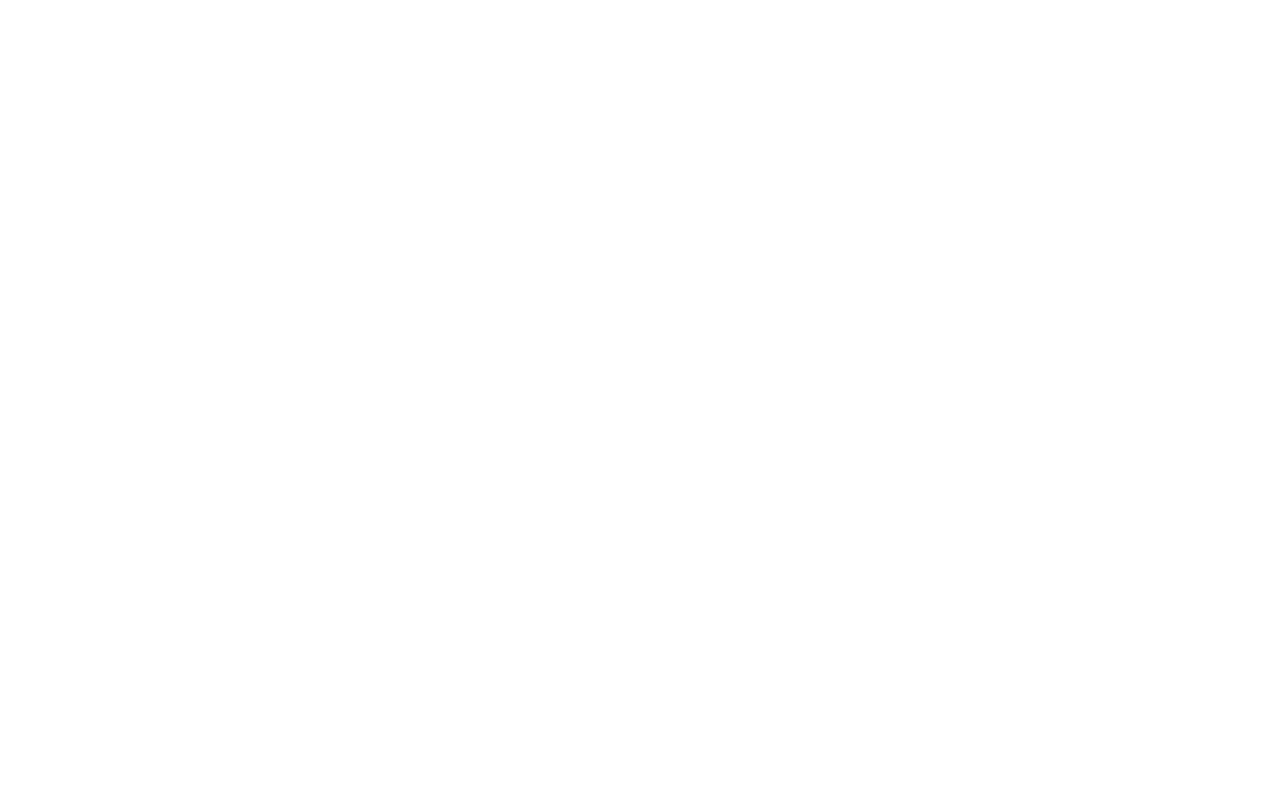
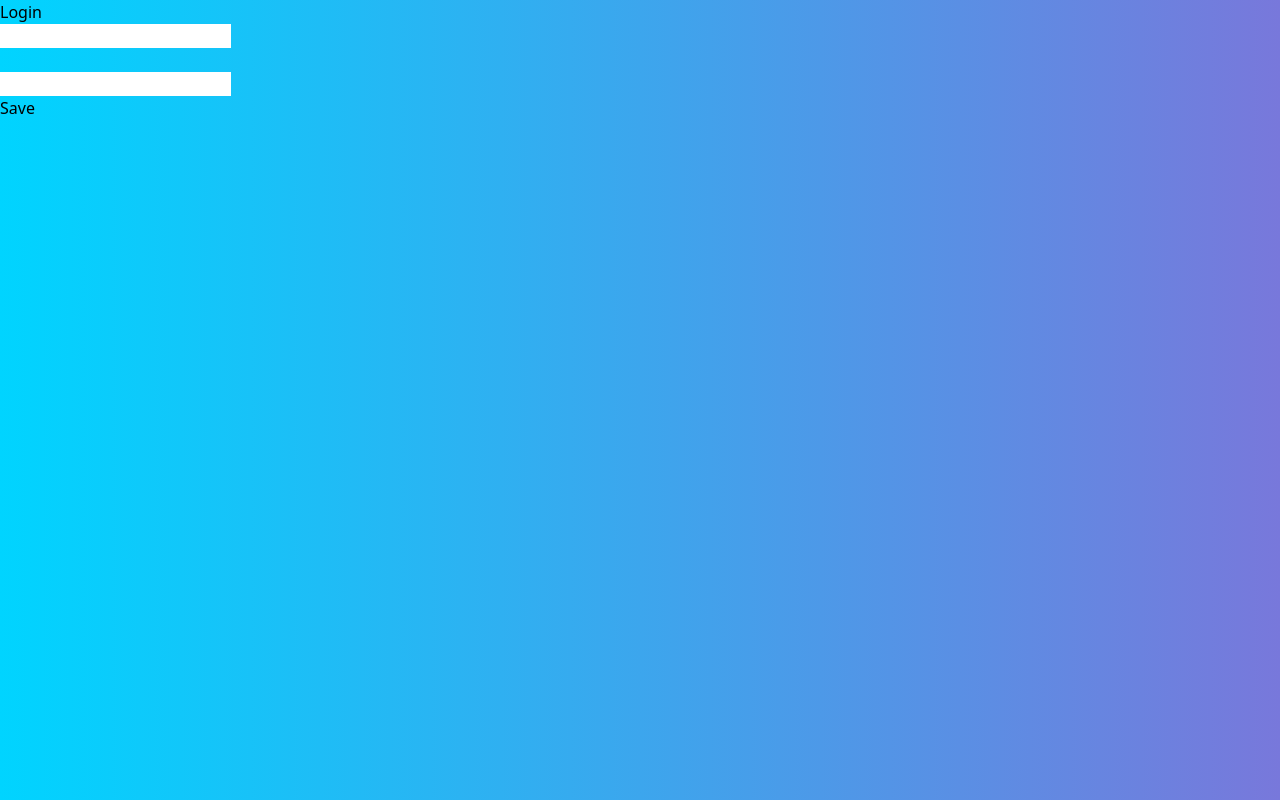
Before and after one commit to pramudithamendis/vehicle-rental, a React (Vite) app in the folder frontend/: page /user/signin in a window 1280 px wide. Before the commit this address had no page. Built offline with nearby package versions, Linux system fonts and the light colour scheme.

Commit message:
Sign in for customers

```diff
--- a/frontend/src/App.jsx
+++ b/frontend/src/App.jsx
@@ -10,6 +10,7 @@
 import CreateForAdmin from './pages/CreateForAdmin.jsx'
 import ChatUser from './pages/ChatUser.jsx'
 import Home from './pages/Home.jsx'
+import ChatUserLogin from './pages/ChatUserLogin.jsx'
 
 const App = () => {
   return (
@@ -24,6 +25,7 @@
       <Route path='/chat/getchat/:id/admin' element={<AChatForAdmin />} />
       <Route path='/chat/create/admin/:id' element={<CreateForAdmin />} />
       <Route path='/user/create' element={<ChatUser />} />
+      <Route path='/user/signin' element={<ChatUserLogin />} />
     </Routes>
   )
 }
--- /dev/null
+++ b/frontend/src/pages/ChatUserLogin.jsx
@@ -0,0 +1,58 @@
+import React, { useState} from 'react'
+import axios from 'axios'
+import Spinner from '../components/Spinner'
+import { useNavigate } from 'react-router-dom'
+
+const ChatUserLogin = () => {
+    const [loading, setL] = useState(false)
+    const [idN, setidN] = useState();
+    const [password, setpassword] = useState('');
+    const navigate = useNavigate();
+
+    const LoginF = () => {
+        // setL(true);
+
+        const data = {
+                idN,
+                password
+        }
+
+	    axios.post('http://localhost:5555/user/login',data)
+        .then((response)=>{
+            console.log(response);
+            if(response.data === "Success"){
+                navigate('/chat/chats')
+            }
+        })
+        .catch((error)=>{
+            // setL(false);
+        })
+
+
+    }
+
+  return (
+    <div>Login
+
+        <div >
+
+         <input
+           type='text'
+           value={idN}
+           onChange={(e)=> {setidN(e.target.value);}}
+         /><br/><br/>
+         <input
+           type='text'
+           value={password}
+           onChange={(e)=> {setpassword(e.target.value);}}
+         />
+
+       </div>
+
+        <button className='p-2 bg-sky-300 m-' onClick={LoginF}
+        >Save</button>
+    </div>
+  )
+}
+
+export default ChatUserLogin
```
Also changed, not shown: 1 other file (tests, documents, lock files or other folders).
